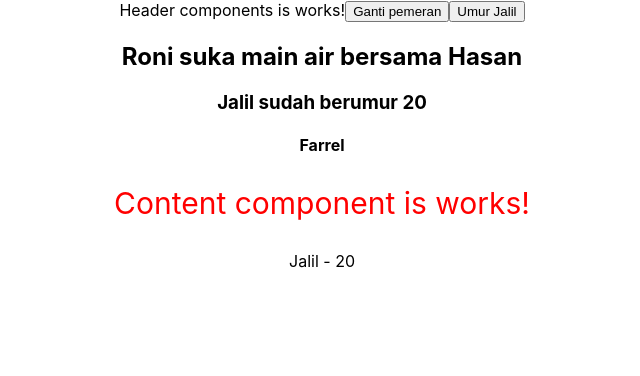
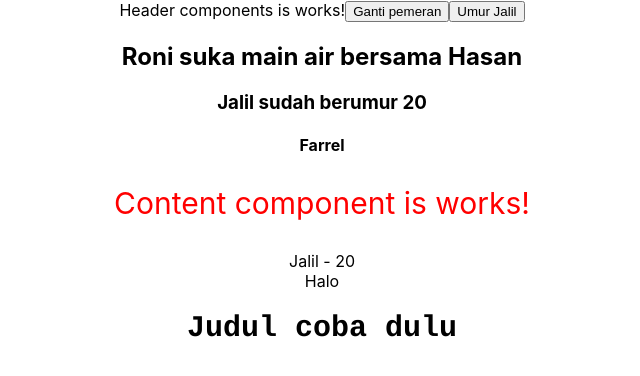
Before and after one commit to synrgy-5-fsw-1-cihuy/belajar-reactjs, a React (Create React App) app: page / in a window 1280 px wide. Shown: the top 376 px of the page, without its empty margins (318-958 px from the left). Built offline with nearby package versions, Linux system fonts and the light colour scheme.

Commit message:
styled comp

```diff
--- a/package.json
+++ b/package.json
@@ -9,6 +9,7 @@
     "react": "^18.2.0",
     "react-dom": "^18.2.0",
     "react-scripts": "5.0.1",
+    "styled-components": "^5.3.6",
     "web-vitals": "^2.1.4"
   },
   "scripts": {
--- a/src/components/content/Content.js
+++ b/src/components/content/Content.js
@@ -1,10 +1,20 @@
 import style from "./Content.module.css";
+import {
+    Div, H1
+} from "./StyledDiv.js";
 
 const Content = (props) => {
     return(
         <div>
+            {/* CSS Module */}
             <p className={style["Content"]}>Content component is works!</p>
             {props.name} - {props.age}
+            <Div>
+                Halo
+                <H1>
+                    Judul coba dulu
+                </H1>
+            </Div>
 
         </div>
     );
--- /dev/null
+++ b/src/components/content/StyledDiv.js
@@ -0,0 +1,15 @@
+import styled from 'styled-components';
+
+const Div = styled.div `
+    text-align: center;
+`;
+
+const H1 = styled.h1 `
+   font-size: 30px;
+   font-family: 'courier'
+`;
+
+export {
+    Div,
+    H1
+};
```
Also changed, not shown: 1 other file (tests, documents, lock files or other folders).
